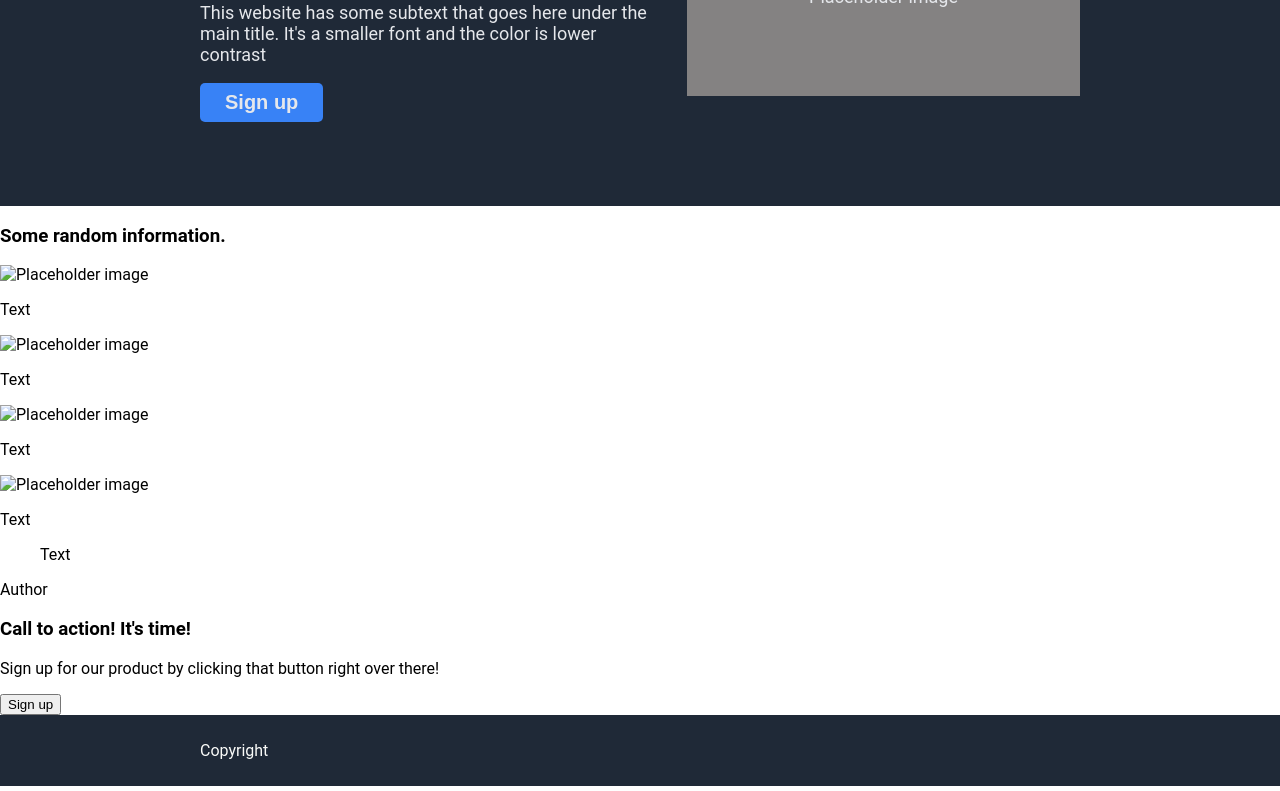
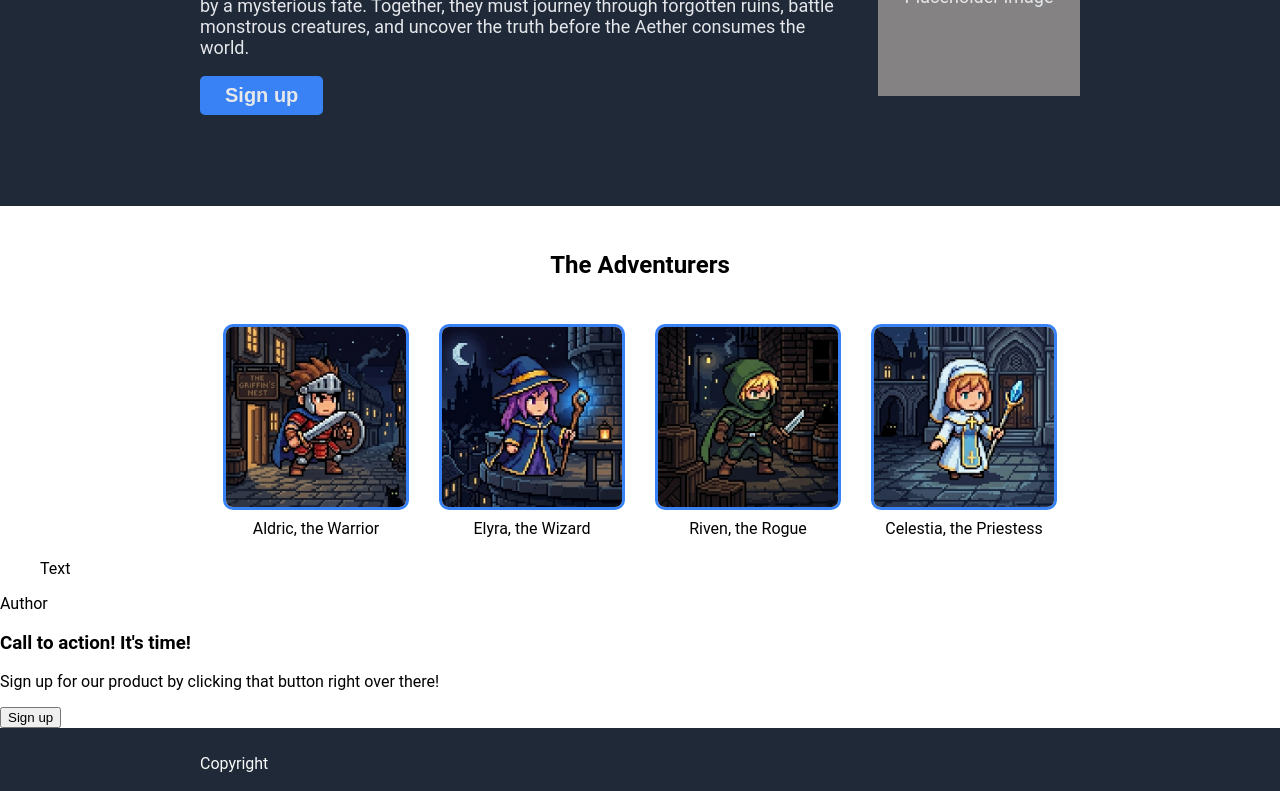
Before and after one commit to sofia-locritani/landing-page, a plain HTML site: page index.html in a window 1280 px wide. Shown: the part 262-1053 px from the top of the page. Drawn offline with Linux system fonts and the light colour scheme.

Commit message:
Add character list and images

```diff
--- a/index.html
+++ b/index.html
@@ -20,8 +20,10 @@
 
     <section class="hero">
         <div>
-            <h1>This website is awesome</h1>
-            <p>This website has some subtext that goes here under the main title. It's a smaller font and the color is lower contrast</p>
+            <h1>Echoes of Elaria</h1>
+            <p>Four heroes. One forgotten destiny.
+
+When ancient forces awaken across the lands of Elaria, a warrior, a mage, a thief, and a priestess find themselves bound by a mysterious fate. Together, they must journey through forgotten ruins, battle monstrous creatures, and uncover the truth before the Aether consumes the world.</p>
             <button>Sign up</button>
         </div>
         <div id="heroimage">
@@ -31,23 +33,23 @@
     </section>
 
     <section class="cardlist">
-        <h3>Some random information.</h3>
-        <div>
-            <div class="cards">
-                <img src="placeholder.jpg" alt="Placeholder image">
-                <p>Text</p>
+        <h1>The Adventurers</h1>
+        <div class="cards">
+            <div>
+                <img src="images/warrior.png" alt="A warrior">
+                <p>Aldric, the Warrior</p>
             </div>
-            <div class="cards">
-                <img src="placeholder.jpg" alt="Placeholder image">
-                <p>Text</p>
+            <div>
+                <img src="images/wizard.png" alt="A wizard">
+                <p>Elyra, the Wizard</p>
             </div>
-            <div class="cards">
-                <img src="placeholder.jpg" alt="Placeholder image">
-                <p>Text</p>
+            <div>
+                <img src="images/rogue.png" alt="A rogue">
+                <p>Riven, the Rogue</p>
             </div>
-            <div class="cards">
-                <img src="placeholder.jpg" alt="Placeholder image">
-                <p>Text</p>
+            <div>
+                <img src="images/priestess.png" alt="A priestess">
+                <p>Celestia, the Priestess</p>
             </div>
         </div>
     </section>
--- a/styles.css
+++ b/styles.css
@@ -74,3 +74,26 @@ ul {
     justify-content: center;
     align-items: center;
 }
+
+.cardlist h1 {
+    text-align: center;
+    margin: 45px;
+}
+
+.cards {
+    display: flex;
+    justify-content: center;
+    gap: 30px;
+}
+
+.cards img {
+    width: 180px;
+    height: 180px;
+    border: 3px solid #3882F6;
+    border-radius: 10px;
+}
+
+.cards p {
+    text-align: center;
+    margin: 5px;
+}
```
Also changed, not shown: images/priestess.png (added), images/rogue.png (added), images/warrior.png (added), images/wizard.png (added), 4 other files.
